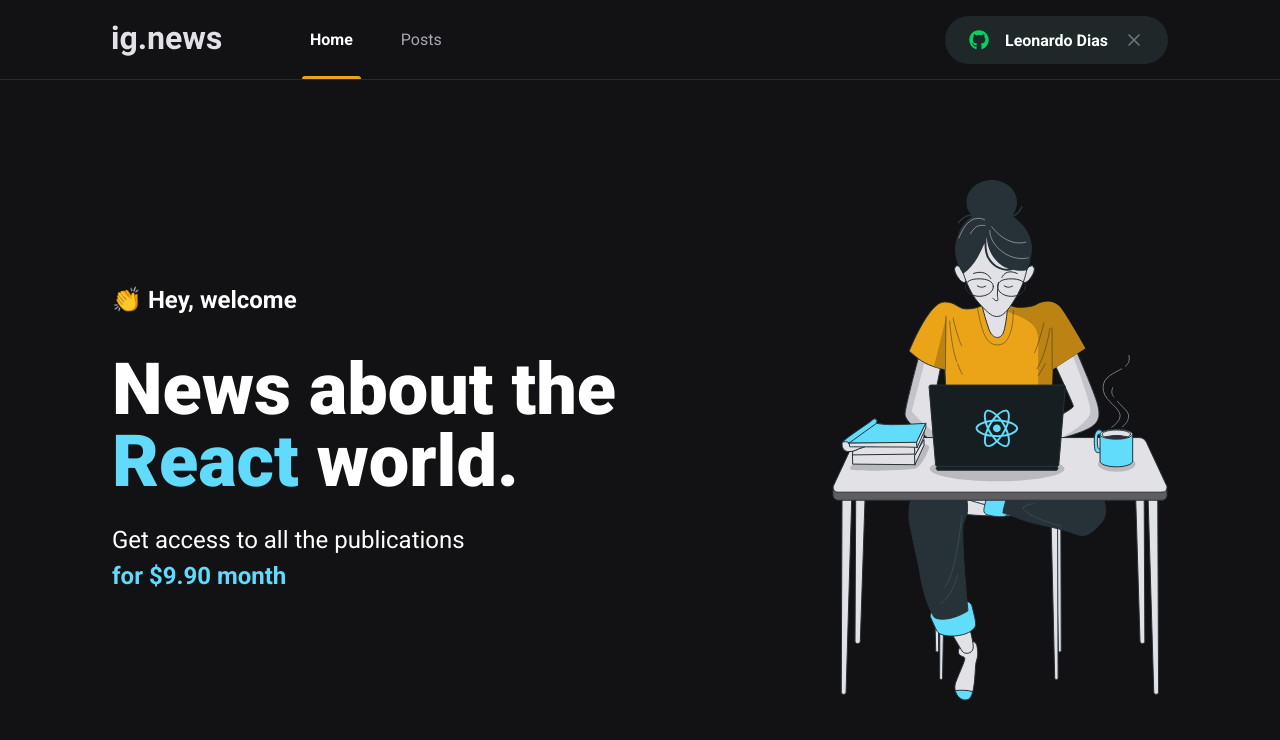
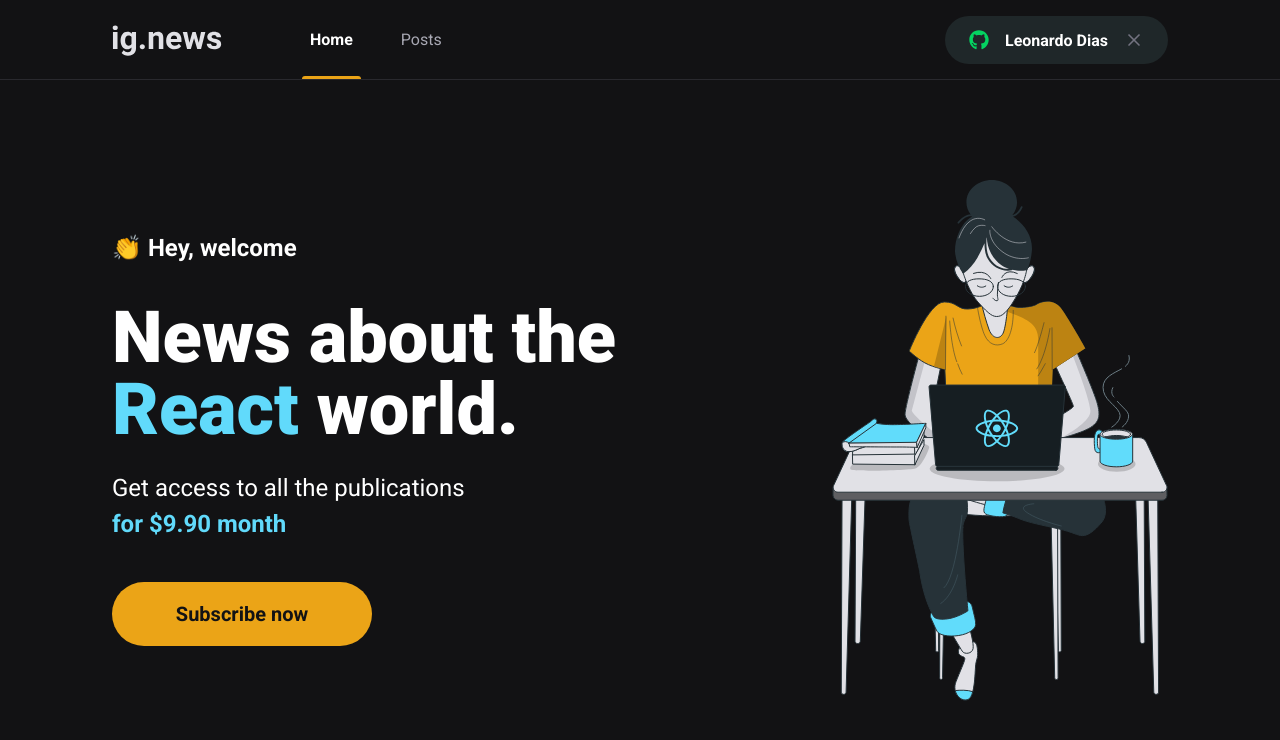
Before and after one commit to Lissone/ignews, a Next.js app: page / in a window 1280 px wide. Shown: the top 740 px of the page. Built offline with nearby package versions, Linux system fonts and the light colour scheme.

Commit message:
subscribe button in home

```diff
--- /dev/null
+++ b/src/components/SubscribeButton/index.tsx
@@ -0,0 +1,12 @@
+import styles from './styles.module.scss'
+
+export function SubscribeButton() {
+  return (
+    <button
+      className={styles.subscribeButton}
+      type='button'
+    >
+      Subscribe now
+    </button>
+  )
+}
--- /dev/null
+++ b/src/components/SubscribeButton/styles.module.scss
@@ -0,0 +1,23 @@
+.subscribeButton {
+  height: 4rem;
+  width: 260px;
+
+  display: flex;
+  align-items: center;
+  justify-content: center;
+
+  border: 0;
+  border-radius: 2rem;
+
+  font-size: 1.25rem;
+  font-weight: bold;
+
+  color: var(--gray-900);
+  background: var(--yellow-500);
+
+  transition: filter .2s;
+
+  &:hover {
+    filter: brightness(.8);
+  }
+}
--- a/src/pages/index.tsx
+++ b/src/pages/index.tsx
@@ -1,4 +1,5 @@
 import Head from 'next/head'
+import { SubscribeButton } from '../components/SubscribeButton'
 
 import styles from '../styles/home.module.scss'
 
@@ -19,6 +20,8 @@
             Get access to all the publications <br />
             <span>for $9.90 month</span>
           </p>
+
+          <SubscribeButton />
         </section>
 
         <img src='/images/avatar.svg' alt='Girl coding' />
--- a/src/styles/home.module.scss
+++ b/src/styles/home.module.scss
@@ -41,4 +41,8 @@
       color: var(--cyan-500);
     }
   }
+
+  button {
+    margin-top: 2.5rem;
+  }
 }
```
